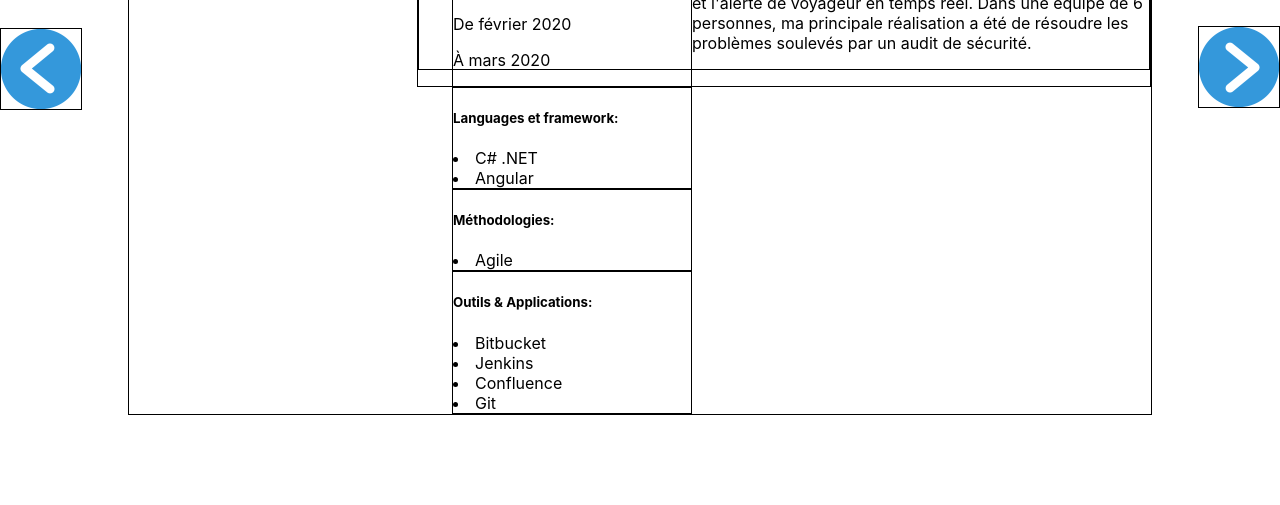
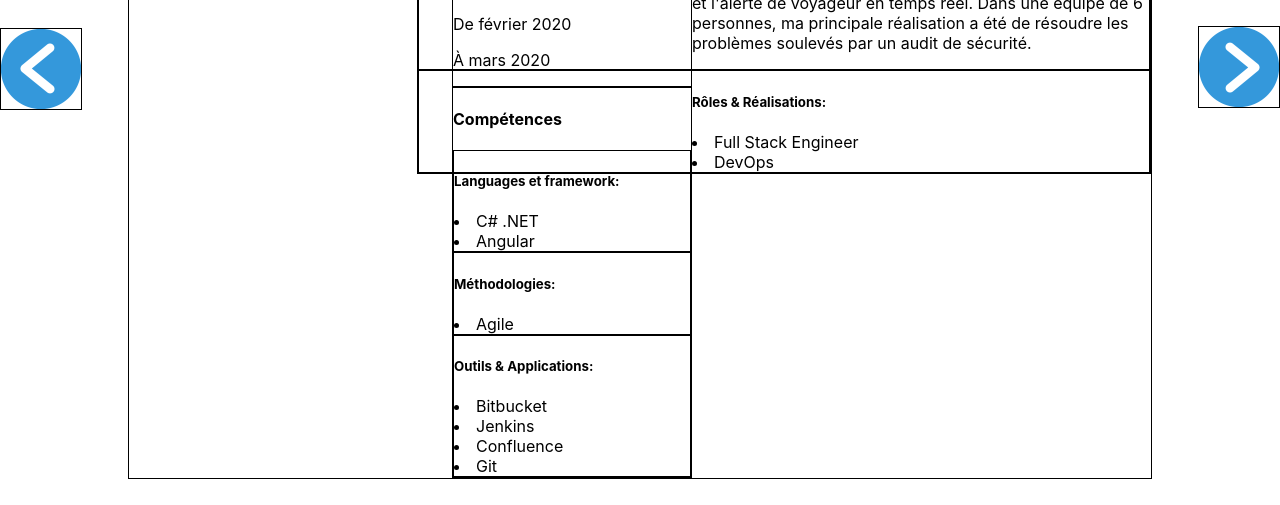
Before and after one commit to pbutin/dossierCompetance, a React (Create React App) app: page / in a window 1280 px wide. Shown: the part 292-797 px from the top of the page. Built offline with nearby package versions, Linux system fonts and the light colour scheme.

Commit message:
Add liste object

```diff
--- a/src/Competences.js
+++ b/src/Competences.js
@@ -1,32 +1,13 @@
 import React from 'react'
+import Liste from './Liste'
 
 const Competences = (props) => {
   return (
-    <div>
-      <div className="block">
-        <h5>Languages et framework:</h5>
-          {props.competences.languages.map(language => (
-              <li key={language}>
-                {language}
-              </li>
-            ))}
-      </div>
-      <div className="block">
-        <h5>Méthodologies:</h5>
-          {props.competences.methodologies.map(methodologie => (
-              <li key={methodologie}>
-                {methodologie}
-              </li>
-            ))}
-      </div>
-      <div className="block">
-        <h5>Outils & Applications:</h5>
-          {props.competences.outilsAndApplications.map(outil => (
-              <li key={outil}>
-                {outil}
-              </li>
-            ))}
-      </div>
+    <div className="block">
+      <h4>Compétences</h4>
+      <Liste title="Languages et framework:" items={props.competences.languages} />
+      <Liste title="Méthodologies:" items={props.competences.methodologies} />
+      <Liste title="Outils & Applications:" items={props.competences.outilsAndApplications} />
     </div>
   );
 }
--- a/src/Details.js
+++ b/src/Contexte.js
@@ -1,15 +1,16 @@
 import React from 'react';
+import Liste from './Liste';
 
-const Details = (props) => {
+const Contexte = (props) => {
   return (
     <div className="block">
       <div className="block">
       	<h3> Contexte:</h3>
       	<p> {props.experience.contexte} </p>
       </div>
-      <p> {props.experience.realisations} </p>
+      <Liste title="Rôles & Réalisations:" items={props.experience.roles} />
     </div>
   );
 }
 
-export default Details;
+export default Contexte;
--- a/src/Experience.js
+++ b/src/Experience.js
@@ -1,7 +1,7 @@
 import React from 'react';
 import Competences from "./Competences";
+import Contexte from './Contexte';
 import Dates from './Dates';
-import Details from './Details';
 import Header from './Header';
 
 import './Experience.css';
@@ -15,7 +15,7 @@ const Experience = (props) => {
         <Competences competences={props.experience.competences}/>
       </div>
       <div className="right">
-        <Details experience={props.experience} />
+        <Contexte experience={props.experience} />
       </div>
       <p className="clear"></p>
     </div>
--- /dev/null
+++ b/src/Liste.js
@@ -0,0 +1,16 @@
+import React from 'react'
+
+const Liste = (props) => {
+  return (
+    <div className="block">
+      <h5>{props.title}</h5>
+        {props.items.map(item => (
+            <li key={item}>
+              {item}
+            </li>
+          ))}
+    </div>
+  );
+}
+
+export default Liste;
```
